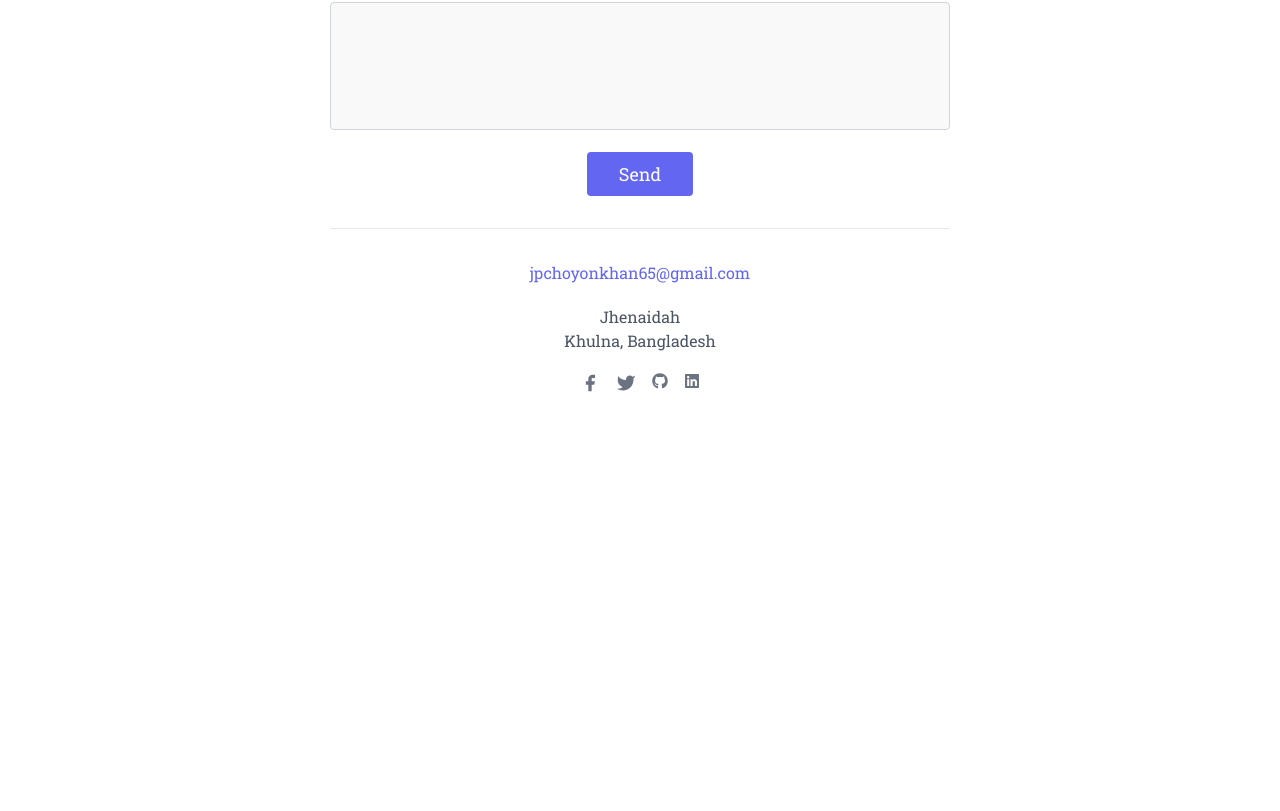
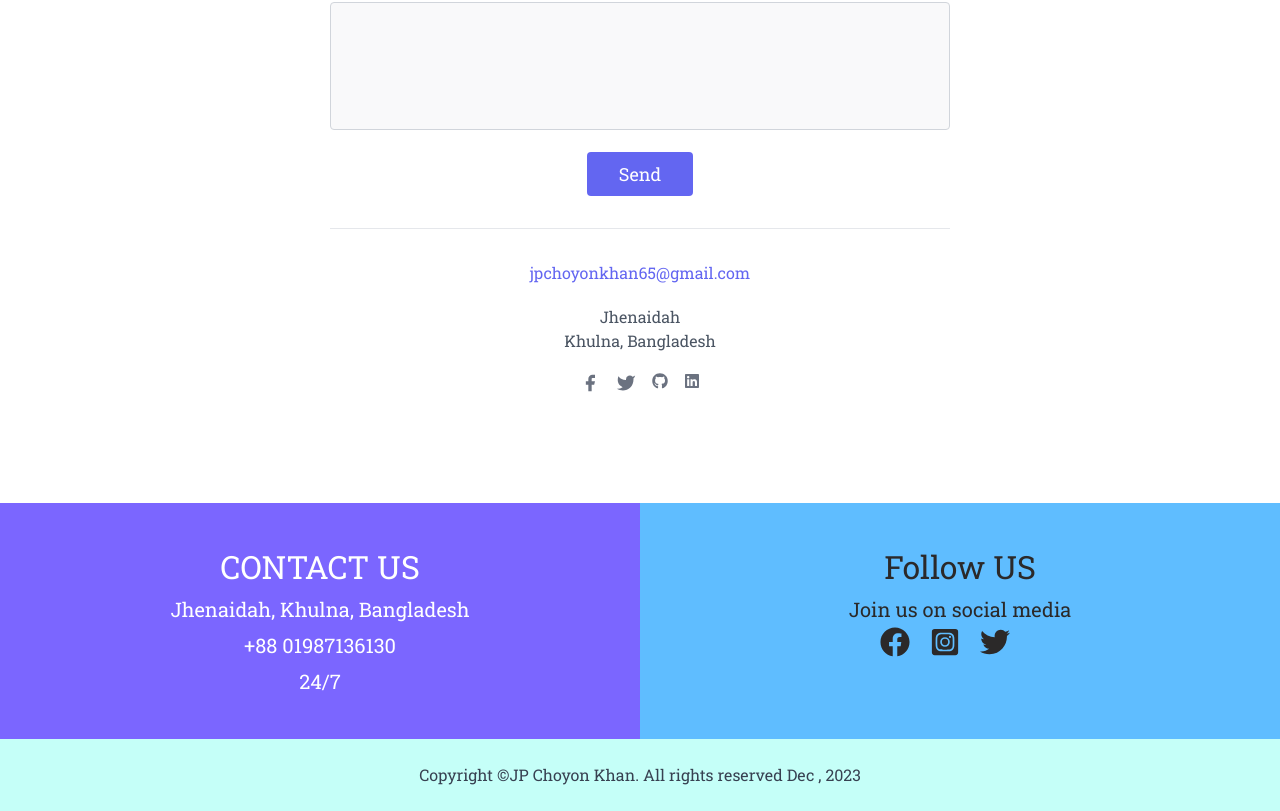
Before and after one commit to JPChoyon/JPChoyon-khan-portfolio, a React (Vite) app: page / in a window 1280 px wide. Shown: the part 2750-3561 px from the top of the page. Before the commit the page ends 3253 px from the top, so only its background shows below. Built offline with nearby package versions, Linux system fonts and the light colour scheme.

Commit message:
footer added

```diff
--- a/package.json
+++ b/package.json
@@ -13,6 +13,7 @@
     "@emailjs/browser": "^3.11.0",
     "localforage": "^1.10.0",
     "match-sorter": "^6.3.1",
+    "moment": "^2.29.4",
     "react": "^18.2.0",
     "react-dom": "^18.2.0",
     "react-icons": "^4.12.0",
--- /dev/null
+++ b/src/Component/Footer/Footer.css
@@ -0,0 +1,15 @@
+.footer-left {
+  background: #7B66FF;
+  color: #fff;
+}
+.footer-heading {
+  font-size: 32px;
+}
+.footer-pera {
+  line-height: 36px;
+  font-size: 20px;
+}
+.footer-right {
+  background: #5FBDFF;
+  color: #2b2929;
+}
--- /dev/null
+++ b/src/Component/Footer/Footer.jsx
@@ -0,0 +1,36 @@
+import { FaFacebook, FaInstagramSquare, FaTwitter } from "react-icons/fa";
+import moment from "moment";
+import "./Footer.css";
+
+const Footer = () => {
+  return (
+    <div className="rounded-lg">
+      <div className="md:flex text-center">
+        <div className="footer-left flex-1 py-10">
+          <h2 className="footer-heading">CONTACT US</h2>
+          <p className="footer-pera">
+            Jhenaidah, Khulna, Bangladesh <br /> +88 01987136130 <br />
+            24/7
+          </p>
+        </div>
+        <div className="footer-right flex-1 py-10">
+          <h2 className="footer-heading">Follow US</h2>
+          <p className="footer-pera">Join us on social media</p>
+          <div className="footer-social-icon-container w-40 flex mx-auto  gap-5  text-3xl">
+            <FaFacebook></FaFacebook>
+            <FaInstagramSquare></FaInstagramSquare>
+            <FaTwitter></FaTwitter>
+          </div>
+        </div>
+      </div>
+      <div>
+        <p className="text-center bg-[#C5FFF8] text-gray-700 py-6 ">
+          Copyright ©JP Choyon Khan. All rights reserved
+          {moment().format(" MMM , YYYY")}
+        </p>
+      </div>
+    </div>
+  );
+};
+
+export default Footer;
--- a/src/Layouts/MainLayout.jsx
+++ b/src/Layouts/MainLayout.jsx
@@ -1,5 +1,6 @@
 import { Outlet } from "react-router-dom";
 import Navbar from "../Component/Navbar/Navbar";
+import Footer from "../Component/Footer/Footer";
 
 
 const MainLayout = () => {
@@ -7,6 +8,7 @@ const MainLayout = () => {
     <div>
       <Navbar></Navbar>
       <Outlet></Outlet>
+      <Footer></Footer>
     </div>
   );
 };
```
Also changed, not shown: 1 other file (tests, documents, lock files or other folders).
